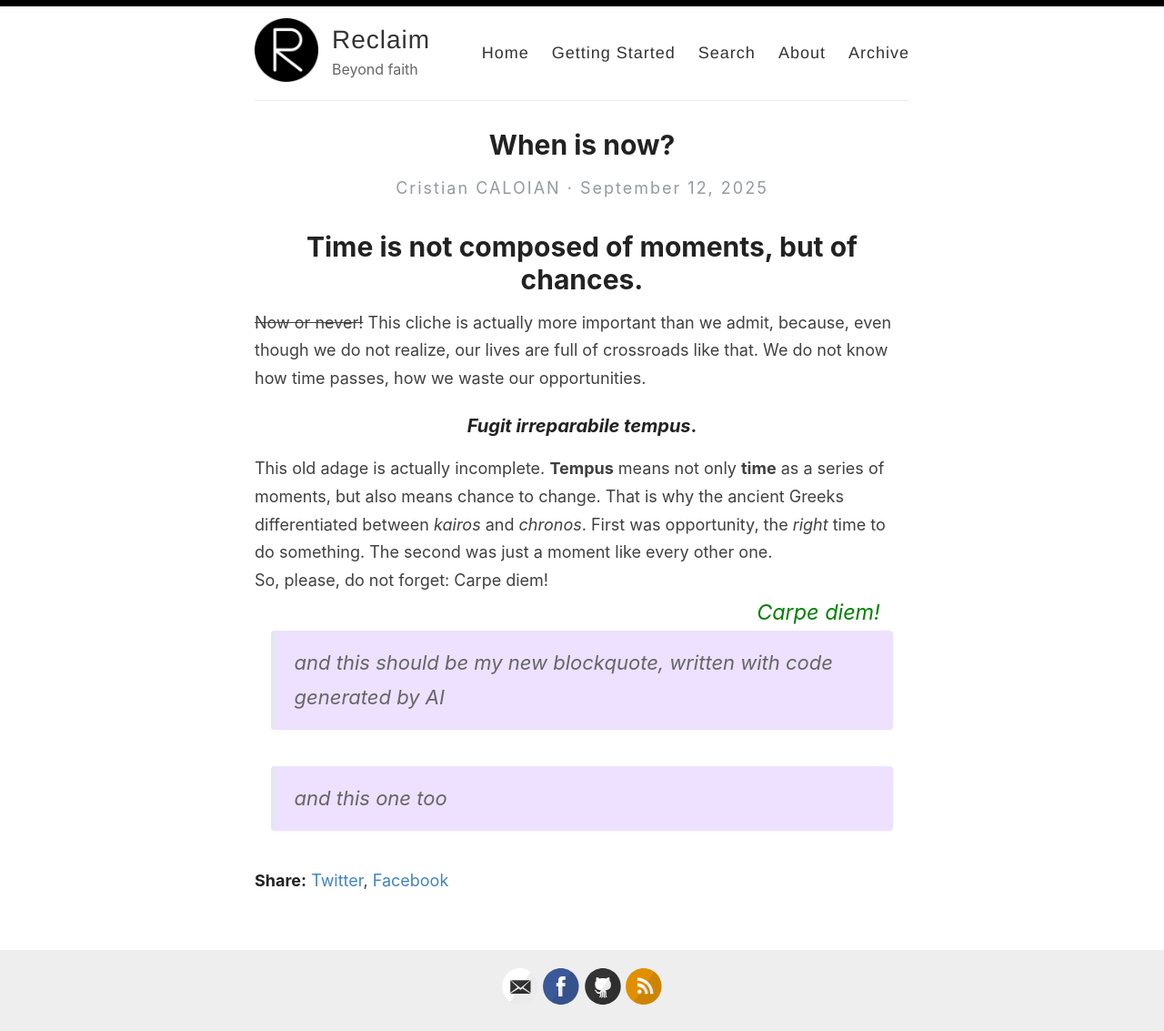
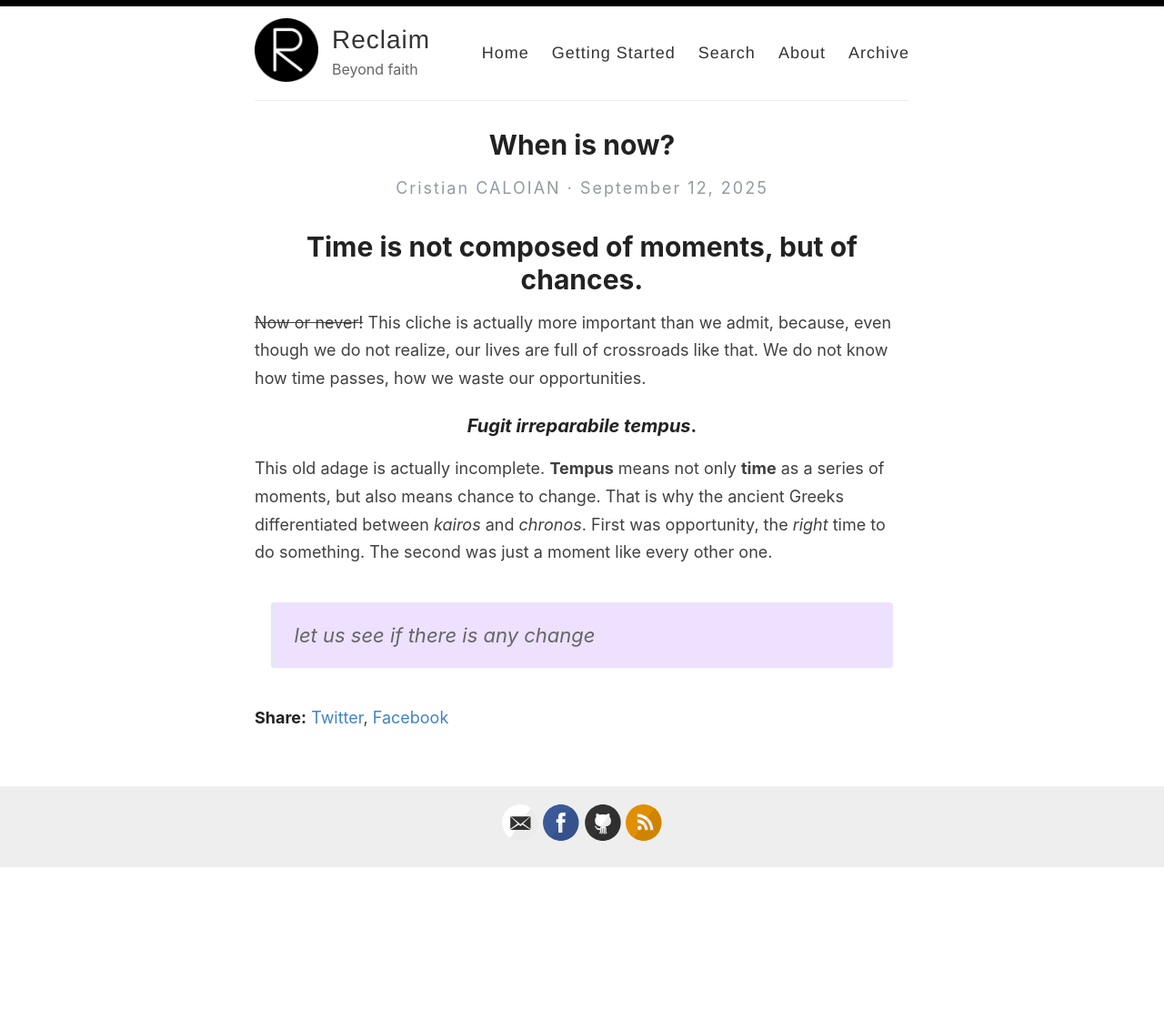
Before and after one commit to Cristian-CALOIAN/reverie, a Jekyll site: the page built from _posts/2025-09-12-time.md, in a window 1280 px wide. Shown: the whole page at 91% size. Built offline with Jekyll 4.4.1, drawn with Linux system fonts in a browser that asks for light colours; after the commit the page ends 954 px from its top, so only the background shows below that.

Commit message:
Update 2025-09-12-time.md

```diff
--- a/_posts/2025-09-12-time.md
+++ b/_posts/2025-09-12-time.md
@@ -8,7 +8,4 @@ categories: []
 ### *Fugit irreparabile tempus*.
 
 This old adage is actually incomplete. **Tempus** means not only **time** as a series of moments, but also means chance to change. That is why the ancient Greeks differentiated between *kairos* and *chronos*. First was opportunity, the *right* time to do something. The second was just a moment like every other one.
-So, please, do not forget: {% include pullquote.html quote="Carpe diem!" %}
-> and this should be my new blockquote, written with code generated by AI
-
->and this one too
+> let us see if there is any change
```
